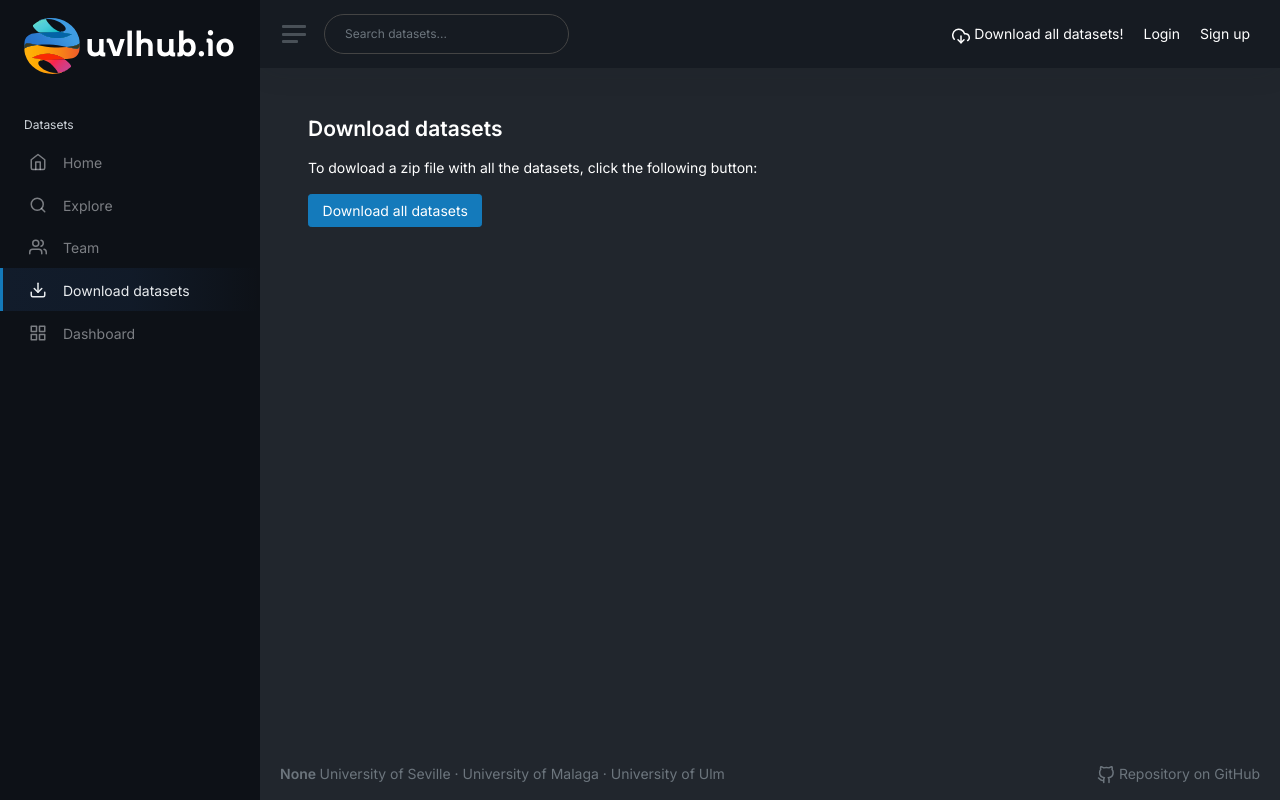
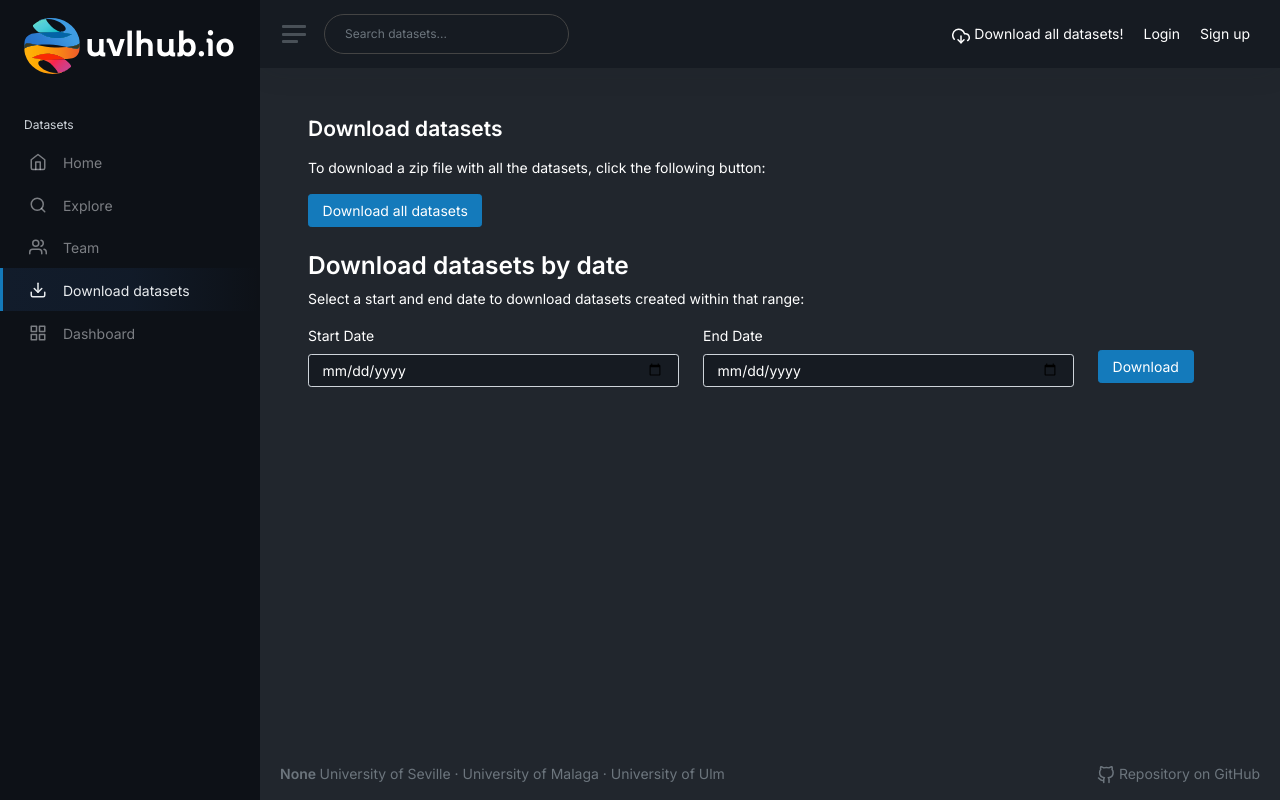
Before and after one commit to EGC-Serranito/serranito-hub, a Flask app: page /download in a window 1280 px wide. Run offline with Flask 3, Linux system fonts and the light colour scheme; parts of the project's set-up code (start-up, migrations or seed data) failed here and were passed over; some libraries are stand-ins or nearby versions.

Commit message:
feat: add date range selection for dataset downloads and improve UI

```diff
--- a/app/modules/download/routes.py
+++ b/app/modules/download/routes.py
@@ -1,4 +1,4 @@
-from flask import render_template
+from flask import render_template, request, jsonify
 from app.modules.download import download_bp
 from app.modules.download.services import DownloadService
 from flask import send_file, abort
@@ -7,9 +7,11 @@
 
 download_service = DownloadService()
 
-@download_bp.route('/download', methods=['GET'])
+
+@download_bp.route("/download", methods=["GET"])
 def index():
-    return render_template('download/index.html')
+    return render_template("download/index.html")
+
 
 @download_bp.route("/download/all", methods=["GET"])
 def download_all_datasets():
@@ -33,3 +35,27 @@
     except Exception as e:
         logging.error(f"Error while downloading all datasets: {e}")
         abort(500, description="An error occurred while downloading the datasets")
+
+
+@download_bp.route("/download/by-date", methods=["POST"])
+def download_datasets_by_date():
+    try:
+        start_date_str = request.form.get("start_date")
+        end_date_str = request.form.get("end_date")
+
+        if not start_date_str or not end_date_str:
+            return jsonify({"error": "Both start_date and end_date are required."}), 400
+
+        start_date = datetime.strptime(start_date_str, "%Y-%m-%d")
+        end_date = datetime.strptime(end_date_str, "%Y-%m-%d")
+
+        if start_date > end_date:
+            return jsonify({"error": "Start date must be before end date."}), 400
+
+        # Por ahora solo imprimimos las fechas
+        print(f"Start Date: {start_date}, End Date: {end_date}")
+        return jsonify({"message": "Dates received successfully.", "start_date": start_date_str, "end_date": end_date_str}), 200
+
+    except Exception as e:
+        logging.error(f"Error while processing dates for dataset download: {e}")
+        abort(500, description="An error occurred while processing your request.")
--- a/app/modules/download/templates/download/index.html
+++ b/app/modules/download/templates/download/index.html
@@ -1,12 +1,47 @@
-{% extends "base_template.html" %} {% block title %}Download datasets{% endblock %}
+{% extends "base_template.html" %}
+
+{% block title %}
+Download datasets
+{% endblock %}
+
 {% block content %}
 
 <h1 class="h3 mb-3"><b style="color: white">Download datasets</b></h1>
 
-<p>To dowload a zip file with all the datasets, click the following button:</p>
+<p>To download a zip file with all the datasets, click the following button:</p>
 
-<a href="/download/all" class="btn btn-primary">Download all datasets</a>
+<a href="/download/all" class="btn btn-primary mb-4">Download all datasets</a>
 
+<h2><b style="color: white">Download datasets by date</b></h2>
 
+<p>Select a start and end date to download datasets created within that range:</p>
+
+<form id="date-range-form" action="/download/by-date" method="POST" class="mt-3">
+  <div class="row">
+    <div class="col-md-5">
+      <label for="start_date" class="form-label text-white">Start Date</label>
+      <input type="date" id="start_date" name="start_date" class="form-control" required>
+    </div>
+    <div class="col-md-5">
+      <label for="end_date" class="form-label text-white">End Date</label>
+      <input type="date" id="end_date" name="end_date" class="form-control" required>
+    </div>
+    <div class="col-md-2 d-flex align-items-end">
+      <button type="submit" class="btn btn-primary mb-1">Download</button>
+    </div>
+  </div>
+</form>
+
+<script>
+  document.getElementById('date-range-form').addEventListener('submit', function(event) {
+    const startDate = document.getElementById('start_date').value;
+    const endDate = document.getElementById('end_date').value;
+
+    if (startDate && endDate && startDate > endDate) {
+      event.preventDefault();
+      alert('The end date cannot be earlier than the start date. Please correct the dates.');
+    }
+  });
+</script>
 
 {% endblock %}
```
